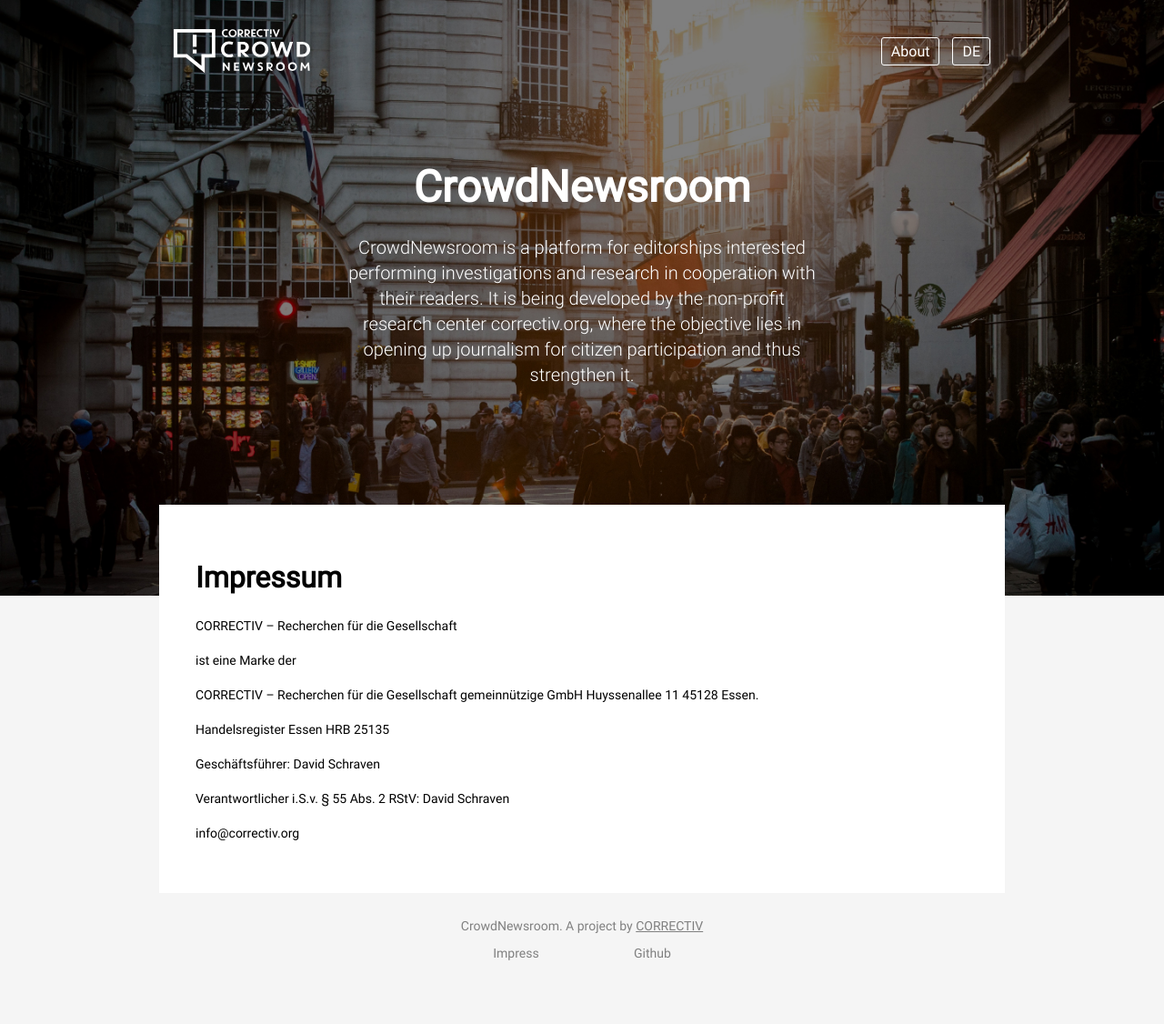
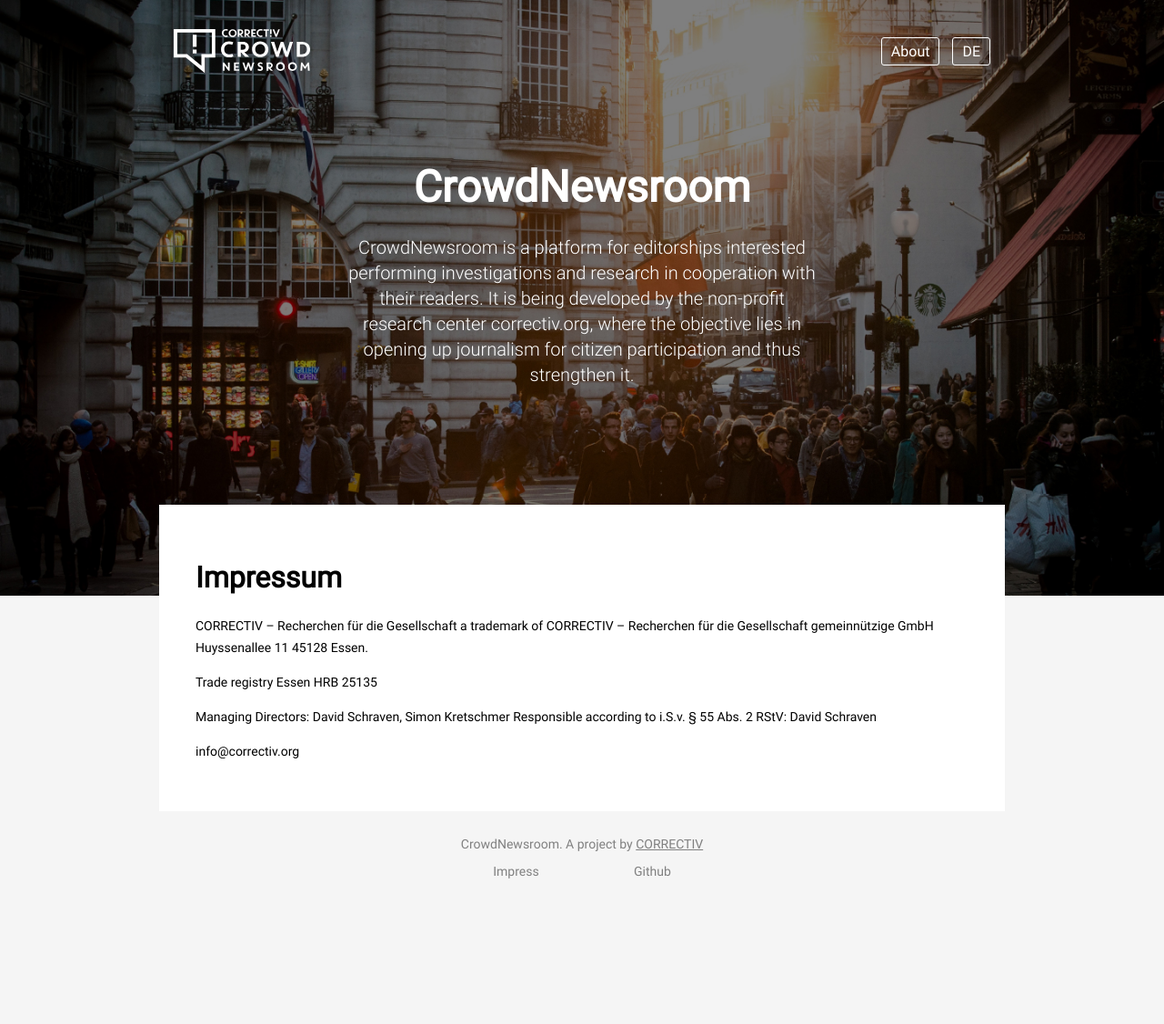
Before and after one commit to correctiv/cnr-landingpage, a Jekyll site: the page built from _pages/en/impressum.md, in a window 1280 px wide. Shown: the whole page at 91% size. Built offline with Jekyll 4.4.1, drawn with Linux system fonts in a browser that asks for light colours; after the commit the page ends 1036 px from its top, so only the background shows below that.

Commit message:
Update impressum.md

```diff
--- a/_pages/en/impressum.md
+++ b/_pages/en/impressum.md
@@ -7,18 +7,15 @@
 
 
 CORRECTIV – Recherchen für die Gesellschaft
-
-ist eine Marke der
-
+a trademark of
 CORRECTIV – Recherchen für die Gesellschaft gemeinnützige GmbH
 Huyssenallee 11
 45128 Essen.
 
-Handelsregister Essen
+Trade registry Essen
 HRB 25135
 
-Geschäftsführer: David Schraven
-
-Verantwortlicher i.S.v. § 55 Abs. 2 RStV: David Schraven
+Managing Directors: David Schraven, Simon Kretschmer
+Responsible according to i.S.v. § 55 Abs. 2 RStV: David Schraven
 
 info@correctiv.org
```
